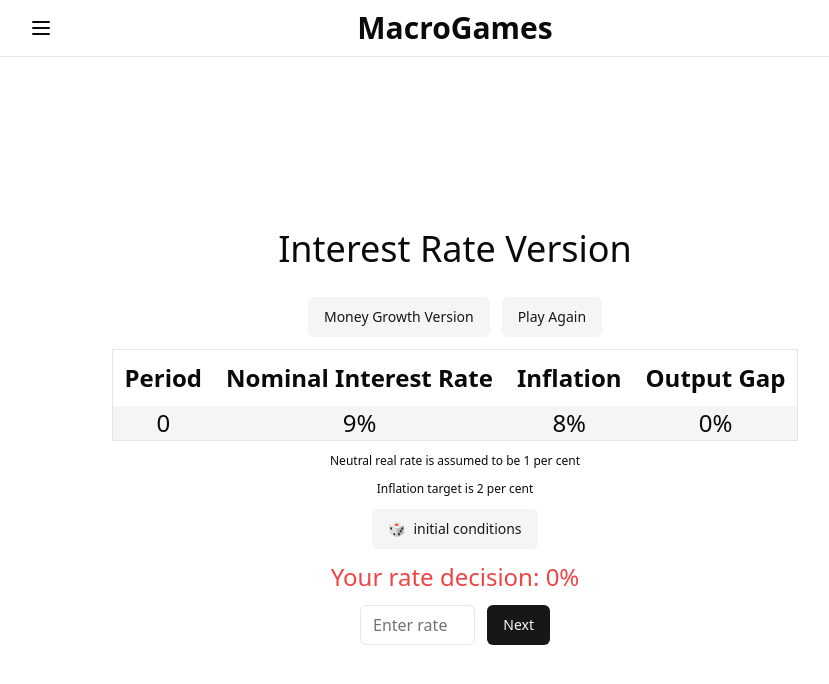
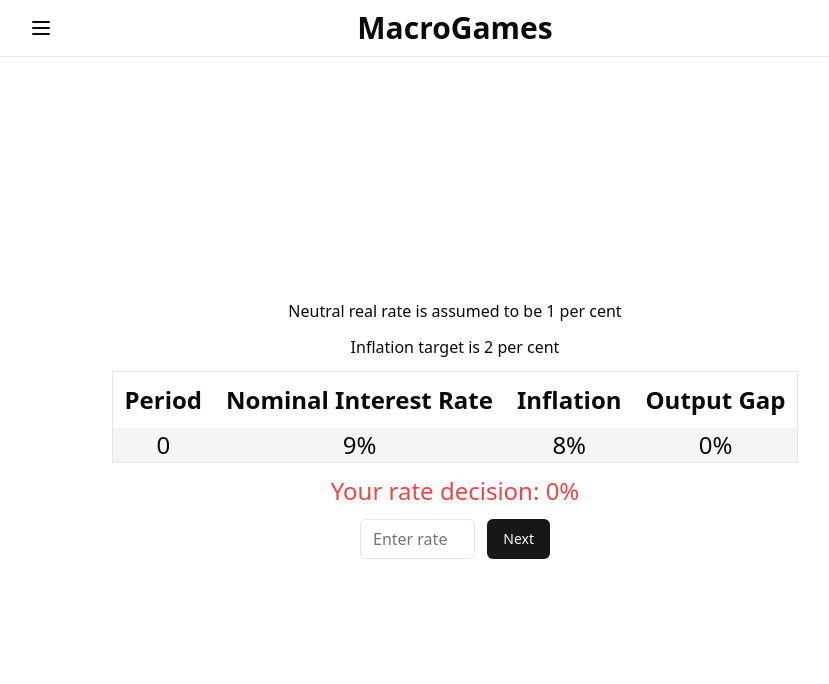
Before and after one commit to keremcs/inflation, a Next.js app: page / in a window 1280 px wide. Shown: the top 684 px of the page, without its empty margins (185-1014 px from the left). Built offline with nearby package versions, Linux system fonts and the light colour scheme.

Commit message:
small changes

```diff
--- a/components/cbgame.tsx
+++ b/components/cbgame.tsx
@@ -11,7 +11,7 @@ export default function CBGame() {
     <div className="flex flex-col items-center justify-center gap-3">
       {gameMode ? (
         <>
-          <div className="flex p-4 text-2xl md:text-4xl">
+          {/* <div className="flex p-4 text-2xl md:text-4xl">
             Interest Rate Version
           </div>
           <div className="flex gap-3">
@@ -30,7 +30,7 @@ export default function CBGame() {
             >
               Play Again
             </Button>
-          </div>
+          </div> */}
           <Game key={gameKey} mg={false} />
         </>
       ) : (
@@ -159,7 +159,6 @@ function Game(props: { mg: boolean }) {
   const [bestScore, setBestScore] = useState<number>(7);
   const [gameHistory, setGameHistory] = useState<{
     games: number;
-    streak: number;
     average: number;
     maxScore: number;
   }>();
@@ -227,21 +226,18 @@ function Game(props: { mg: boolean }) {
     if (!props.mg) {
       const history: {
         games: number;
-        streak: number;
         average: number;
         maxScore: number;
       } = JSON.parse(
         localStorage.getItem("stats") ??
           JSON.stringify({
             games: 0,
-            streak: 0,
             average: 0,
             maxScore: 0,
           })
       );
       const wizard = {
         games: history.games + 1,
-        streak: min0 / findBestScore >= 1 ? history.streak + 1 : 0,
         average:
           (history.average * history.games + min0 / findBestScore) /
           (history.games + 1),
@@ -258,6 +254,10 @@ function Game(props: { mg: boolean }) {
     <div className="flex flex-col items-center justify-center gap-3">
       {period === 1 && (
         <>
+          {!props.mg && (
+            <div>Neutral real rate is assumed to be 1 per cent</div>
+          )}
+          <div>Inflation target is 2 per cent</div>
           <DataTable
             version={props.mg ? "Money Growth" : "Nominal Interest Rate"}
             p={period}
@@ -265,15 +265,9 @@ function Game(props: { mg: boolean }) {
             r0={props.mg ? inflation0 : rate0}
             o0={og0}
           />
-          {!props.mg && (
-            <div className="text-xs">
-              Neutral real rate is assumed to be 1 per cent
-            </div>
-          )}
-          <div className="text-xs">Inflation target is 2 per cent</div>
-          <Button variant="secondary" onClick={props.mg ? mgRandom : iRandom}>
+          {/* <Button variant="secondary" onClick={props.mg ? mgRandom : iRandom}>
             <div className="mr-2">🎲</div> initial conditions
-          </Button>
+          </Button> */}
           <div className="text-red-500 md:text-2xl">
             Your rate decision: {rate1}%
           </div>
@@ -548,12 +542,6 @@ function Game(props: { mg: boolean }) {
                   {gameHistory.maxScore.toFixed(2)}
                 </div>
               </div>
-              <div className="flex flex-col items-center">
-                <div className="flex">Win Streak</div>
-                <div className="flex text-xl sm:text-2xl">
-                  {gameHistory.streak}
-                </div>
-              </div>
             </div>
           )}
         </>
```
